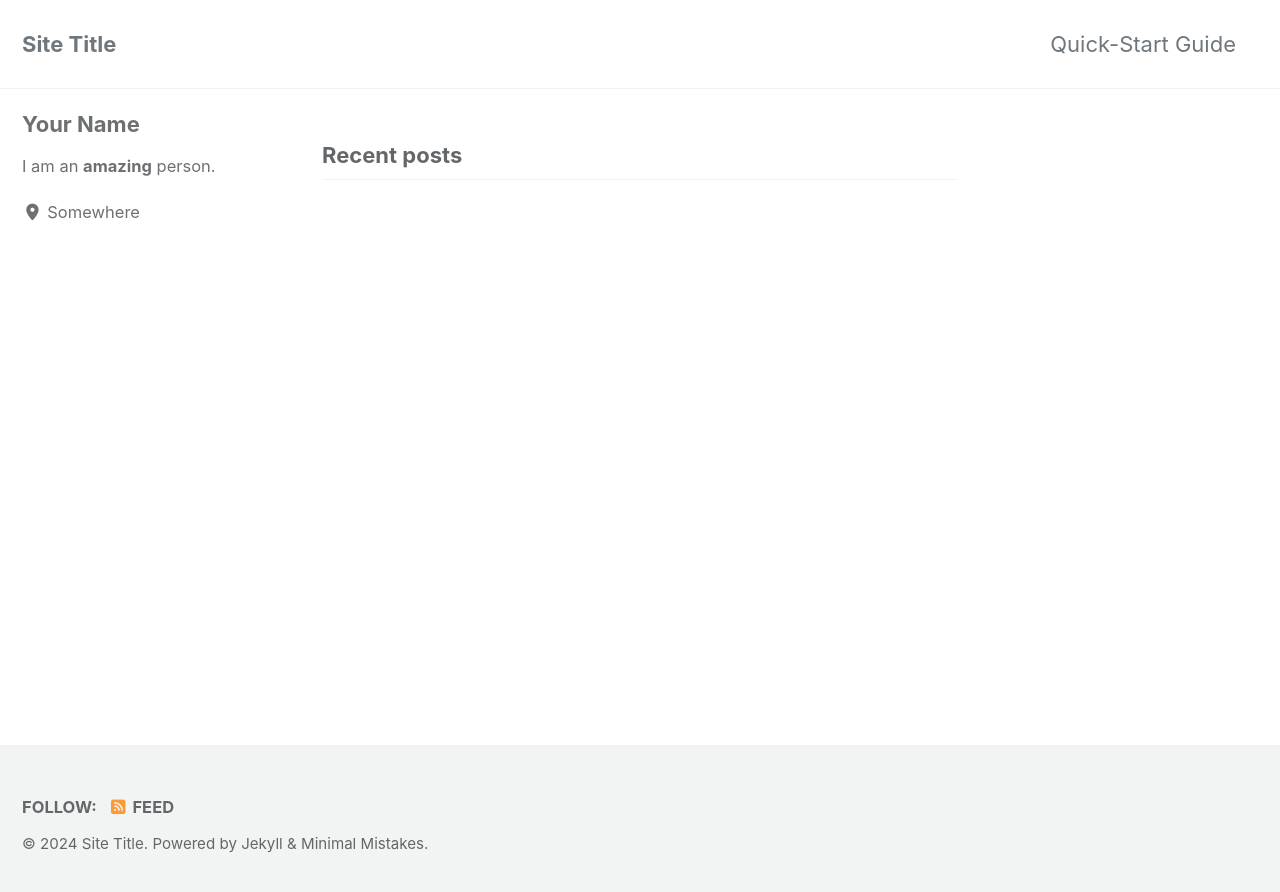
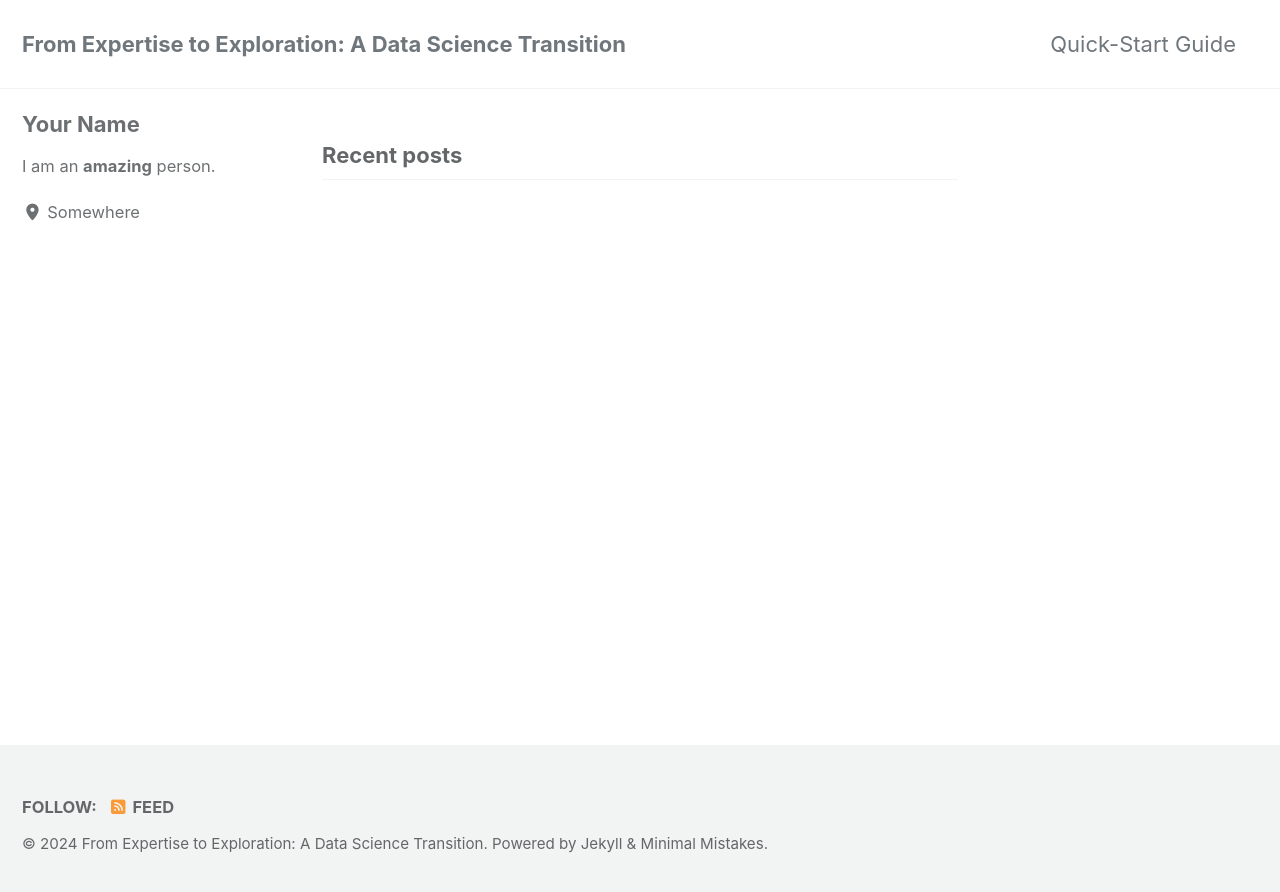
Before and after one commit to sgarcia142/sgarcia142.github.io, a Jekyll site: the page built from index.html, in a window 1280 px wide. Shown: the top 892 px of the page. Built offline with Jekyll 4.4.1, drawn with Linux system fonts in a browser that asks for light colours; cached includes are drawn as plain includes; the list of posts is cut into pages by our own code.

Commit message:
First Alteration - testing the change

```diff
--- a/_config.yml
+++ b/_config.yml
@@ -17,7 +17,7 @@ minimal_mistakes_skin    : "default" # "air", "aqua", "contrast", "dark", "dirt"
 # Site Settings
 locale                   : "en-US"
 rtl                      : # true, false (default) # turns direction of the page into right to left for RTL languages
-title                    : "Site Title"
+title                    : "From Expertise to Exploration: A Data Science Transition"
 title_separator          : "-"
 subtitle                 : # site tagline that appears below site title in masthead
 name                     : "Your Name"
```
